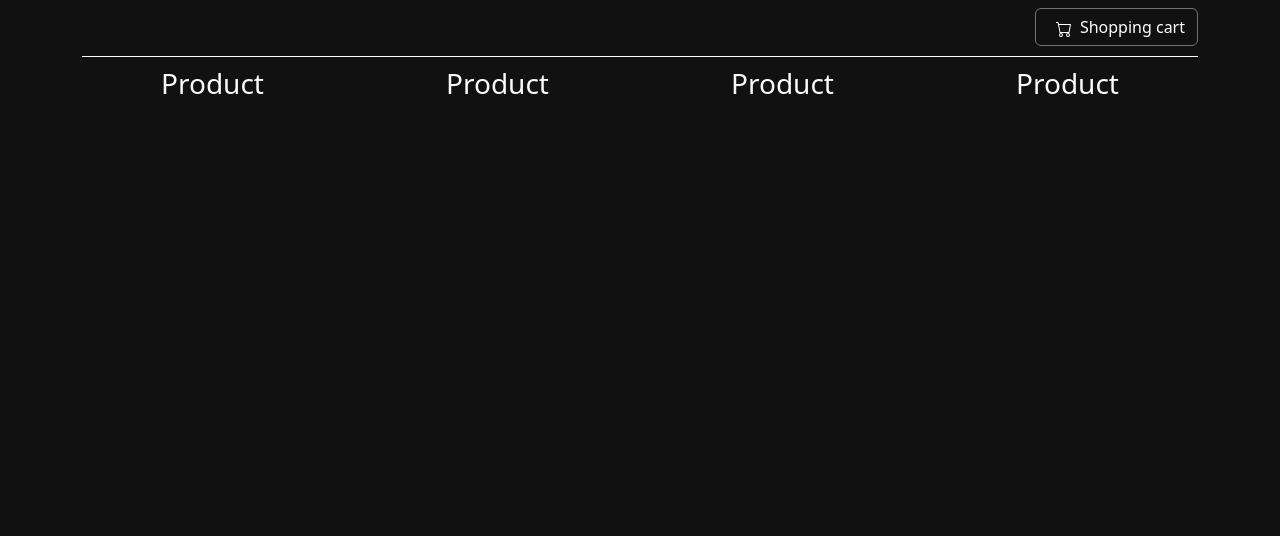
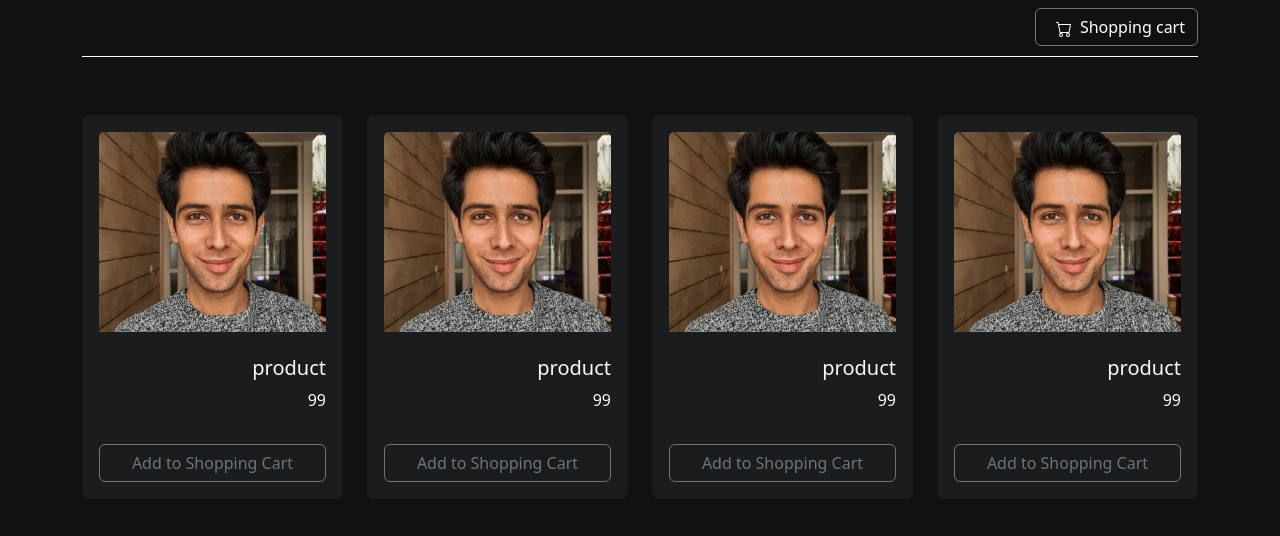
Before and after one commit to Morteza-Ebrahimii/shopping-cart, a React (Vite) app: page / in a window 1280 px wide. Shown: the top 536 px of the page. Built offline with nearby package versions, Linux system fonts and the light colour scheme.

Commit message:
feat: make card, productItem and Shop.jsx

```diff
--- a/src/Component/Navbar.jsx
+++ b/src/Component/Navbar.jsx
@@ -1,18 +1,39 @@
-import { Navbar as NavbarBs, Button } from 'react-bootstrap'
+import { Navbar as NavbarBs, Button, Modal } from 'react-bootstrap'
 import { BsCart } from 'react-icons/bs'
+import React, { useState } from 'react';
 
 
 function Navbar() {
+
+    const [showModal, setShowModal] = useState(false)
+
+    const handleShow = () => {
+        setShowModal(true)
+    }
+    const handleClose = () => {
+        setShowModal(false)
+
+    }
+
     return (
         <>
             <NavbarBs className='border-button border-secondary'>
                 <NavbarBs.Collapse className='justify-content-end'>
-                    <Button variant='btn btn-outline-secondary' className='text-white'>
+                    <Button variant='btn btn-outline-secondary'
+                        className='text-white'
+                        onClick={handleShow}>
                         <BsCart className='mx-2'></BsCart>
                         Shopping cart
                     </Button>
                 </NavbarBs.Collapse>
             </NavbarBs>
+            <Modal show={showModal} onHide={handleClose}
+                contentClassName='card-bg' dir='rtl'>
+                <Modal.Header closeButton closeVariant='white'>
+                    <Modal.Title>Shopping Cart</Modal.Title>
+                    <Modal.Body>Product</Modal.Body>
+                </Modal.Header>
+            </Modal>
         </>
     )
 }
--- a/src/Component/ProductItem.jsx
+++ b/src/Component/ProductItem.jsx
@@ -1,24 +1,27 @@
 import { Card, Button } from 'react-bootstrap'
+import { productList } from '../data/items';
 
-function ProductItem({ ProductItem }) {
+function ProductItem({ Product }) {
+
+    console.log();
     return (
         <Card className='mt-5 card-bg'>
             <Card.Body>
-                <Card.Img variant='top' src={ProductItem.image}
+                <Card.Img variant='top' src={Product.image}
                     height='200px'
                     style={{ objectFit: 'cover' }}
                 />
                 <Card.Title align='right'
-                    className='text-right pt-4'>
-                    {ProductItem.title}
+                    className='text-right text-light pt-4'>
+                    {Product.title}
                 </Card.Title>
                 <Card.Text align='right' className='text-light'>
-                    {ProductItem.price}
+                    {Product.price}
                 </Card.Text>
             </Card.Body>
-            <Button variant='btn                       btn-outline-secondary'
-            className='white'>
-            Shopping Cart
+            <Button variant='btn btn-outline-secondary'
+            className='white m-3'>
+            Add to Shopping Cart
             </Button>
         </Card>
     )
--- a/src/data/items.js
+++ b/src/data/items.js
@@ -1,32 +1,35 @@
+import images from '/images/photo.jpg'
 
-export const productList = [
+const productList = [
     {
         id: 1,
         title: 'product',
         price: 99,
-        image: '/photo.jpg',
+        image: images,
     },
     {
         id: 2,
         title: 'product',
         price: 99,
-        image: '/photo.jpg',
+        image: images,
     },
     {
         id: 3,
         title: 'product',
         price: 99,
-        image: '/photo.jpg',
+        image: images,
     },
     {
         id: 4,
         title: 'product',
         price: 99,
-        image: '/photo.jpg',
+        image: images,
     },
 ]
 
-export function getProductData(id) {
+function getProductData(id) {
     const productData = productList.find((item) => item.id === id)
     return productData
 }
+
+export {getProductData,productList};
--- a/src/pages/Shop.jsx
+++ b/src/pages/Shop.jsx
@@ -1,5 +1,7 @@
-import { Row, Col } from 'react-bootstrap'
-import data from './src/data/items.js'
+import { Row, Col } from 'react-bootstrap';
+import {productList } from '../data/items.js'
+import ProductItem from '../Component/ProductItem.jsx'
+
 
 function Shop() {
     return (
@@ -7,18 +9,11 @@ function Shop() {
             <div className="hr" />
 
             <Row xs={1} md={4} className='g-4'>
-                <Col align='center'>
-                    <h3>Product</h3>
-                </Col>
-                <Col align='center'>
-                    <h3>Product</h3>
-                </Col>
-                <Col align='center'>
-                    <h3>Product</h3>
-                </Col>
-                <Col align='center'>
-                    <h3>Product</h3>
-                </Col>
+                {productList.map((item) => (
+                    <Col align='center' key={item.id}>
+                    <ProductItem Product={item} />
+                    </Col>
+                ))}
             </Row>
         </>
     )
```
